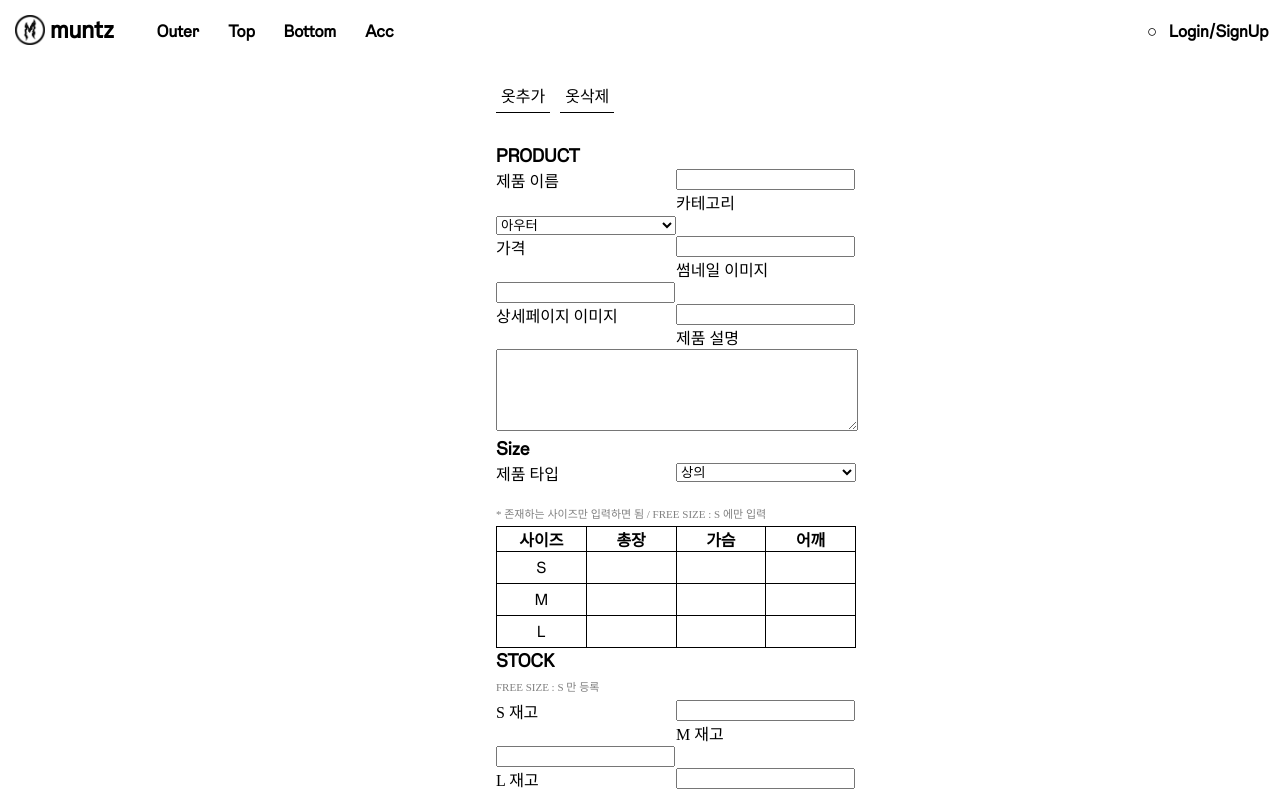
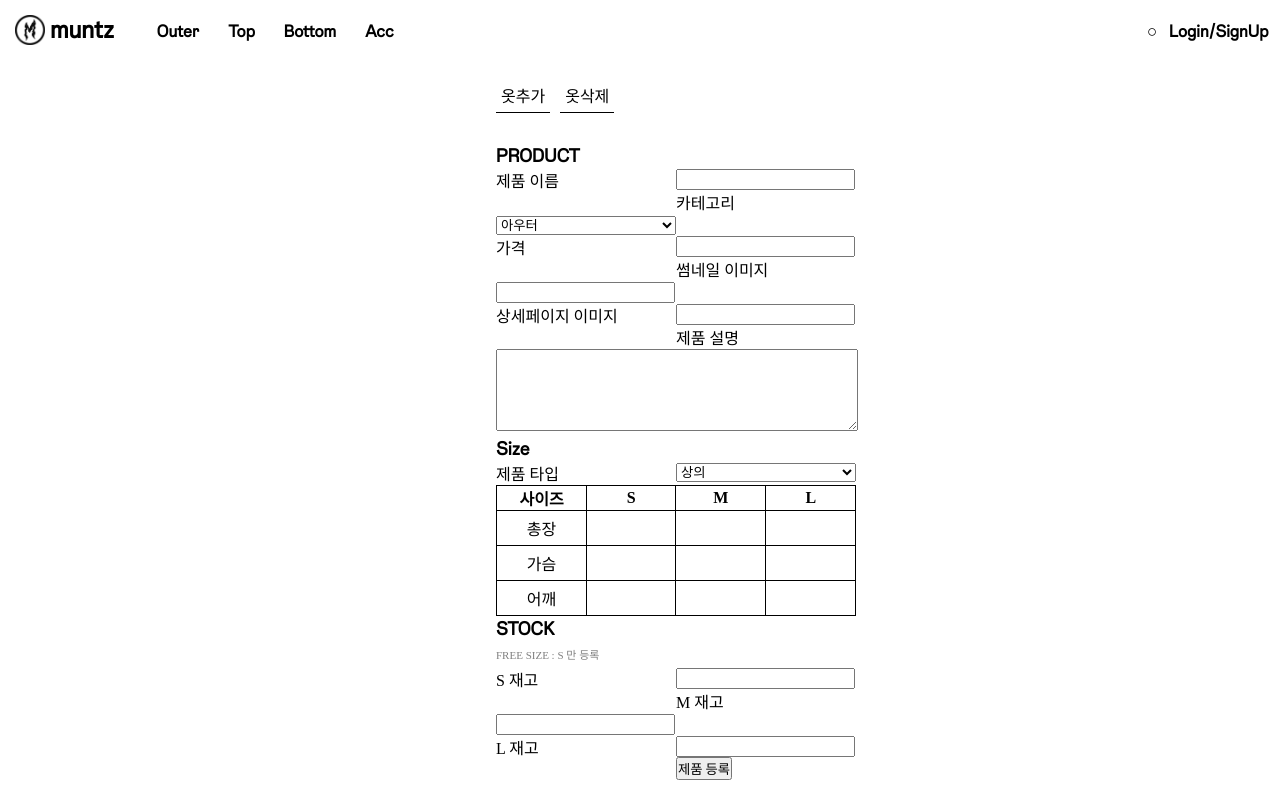
Before and after one commit to solbinsol/muntz, a Next.js app: page /admin in a window 1280 px wide. Shown: the top 800 px of the page. Built offline with nearby package versions, Linux system fonts and the light colour scheme; a web font is replaced by a local one.

Commit message:
수정전

```diff
--- a/src/component/AD/ProductAdd.js
+++ b/src/component/AD/ProductAdd.js
@@ -12,24 +12,41 @@ export default function ProductAdd() {
   const [thumbnailImage, setThumbnailImage] = useState("");
   const [detailPageImage, setDetailPageImage] = useState("");
   const [description, setDescription] = useState("");
+
+
   const [sizes, setSizes] = useState([
-    { size_type: "상의", size_value_s: 0, size_value_m: 0, size_value_l: 0 },
-    { size_type: "하의", size_value_s: 0, size_value_m: 0, size_value_l: 0 },
+    { size_category_id: 1, size_type: "총장", size_value_s: 0, size_value_m: 0, size_value_l: 0 },
+    { size_category_id: 1, size_type: "가슴", size_value_s: 0, size_value_m: 0, size_value_l: 0 },
+    { size_category_id: 1, size_type: "어깨", size_value_s: 0, size_value_m: 0, size_value_l: 0 },
+    { size_category_id: 2, size_type: "총장", size_value_s: 0, size_value_m: 0, size_value_l: 0 },
+    { size_category_id: 2, size_type: "밑위", size_value_s: 0, size_value_m: 0, size_value_l: 0 },
+    { size_category_id: 2, size_type: "허벅지", size_value_s: 0, size_value_m: 0, size_value_l: 0 },
   ]);
+
   const [stocks, setStocks] = useState({ stock_quantity_s: 0, stock_quantity_m: 0, stock_quantity_l: 0 });
 
   // 제품 등록 처리 함수
   const handleAddProduct = async () => {
     try {
       // API 호출
-      const response = await axios.post("/api/addProduct", {
+
+      const formattedSizes = sizes.map((size) => ({
+        size_category_id: size.size_category_id,
+        size_type: size.size_type,
+        size_value_s: size.size_value_s,
+        size_value_m: size.size_value_m,
+        size_value_l: size.size_value_l,
+      }));
+
+
+      const response = await axios.post("http://localhost:5000/api/AddProduct/AddProduct", {
         productName,
         price,
         categoryId,
         thumbnailImage,
         detailPageImage,
         description,
-        sizes,
+        sizes: formattedSizes,
         stocks,
       });
 
@@ -37,6 +54,59 @@ export default function ProductAdd() {
     } catch (error) {
       console.error("Error adding product:", error);
     }
+  };
+
+  const renderSizeTable = () => {
+    const sizeColumns = selectedProductType === "상의" ? ["S", "M", "L"] : ["S", "M", "L"];
+
+    return (
+      <table>
+        <thead>
+          <tr>
+            <th>사이즈</th>
+            {sizeColumns.map((column, index) => (
+              <th key={index}>{column}</th>
+            ))}
+          </tr>
+        </thead>
+        <tbody>
+          {sizes
+            .filter((size) => size.size_category_id === (selectedProductType === "상의" ? 1 : 2))
+            .map((size, index) => (
+              <tr key={index}>
+                <td>{size.size_type}</td>
+                <td>
+                  <input
+                    type="number"
+                    onChange={(e) => handleSizeChange(index, "size_value_s", e.target.value)}
+                  />
+                </td>
+                <td>
+                  <input
+                    type="number"
+                    onChange={(e) => handleSizeChange(index, "size_value_m", e.target.value)}
+                  />
+                </td>
+                <td>
+                  <input
+                    type="number"
+                    onChange={(e) => handleSizeChange(index, "size_value_l", e.target.value)}
+                  />
+                </td>
+              </tr>
+            ))}
+        </tbody>
+      </table>
+    );
+  };
+
+  // 각 사이즈의 값 변경 처리 함수
+  const handleSizeChange = (index, key, value) => {
+    setSizes((prevSizes) => {
+      const newSizes = [...prevSizes];
+      newSizes[index][key] = value;
+      return newSizes;
+    });
   };
 
     return(
@@ -80,110 +150,8 @@ export default function ProductAdd() {
                         <option>상의</option>
                         <option>하의</option>
                         </select>
-                        {/* option 상의를 선택시 보이는 테이블 */}
-                        {selectedProductType === "상의" && (
-                        <>
-                        <p className={style.TT}>* 존재하는 사이즈만 입력하면 됨 / FREE SIZE : S 에만 입력</p>
-                        <table>
-                            <thead>
-                                <tr>
-                                    <th>사이즈</th>
-                                    {/* productsize 테이블의 size_type의 자동으로
-                                        총장, 가슴 어깨 입력됨
-                                    */}
-                                    <th>총장</th>
-                                    <th>가슴</th>
-                                    <th>어깨</th>
-                                </tr>
-                            </thead>
-                            <tbody>
-                                <tr>
-                                    <td>
-                                        S
-                                    </td>
-                                    {/* productsize 테이블의 size_value_s */}
-                                    {/* 즉 size_type 각각  "총장", "가슴" , "어깨"의 size_value_s */}
-                                    <td><input type="number"/></td>
-                                    <td><input type="number"/></td>
-                                    <td><input type="number"/></td>
-                                </tr>
-                                <tr>
-                                    <td>
-                                        M
-                                    </td>
-                                    {/* productsize 테이블의 size_value_m */}
-                                    {/* 즉 size_type 각각  "총장", "가슴" , "어깨"의 size_value_m */}
-                                    <td><input type="number"/></td>
-                                    <td><input type="number"/></td>
-                                    <td><input type="number"/></td>
-                                </tr>
-                                <tr>
-                                    <td>
-                                        L
-                                    </td>
-                                    {/* productsize 테이블의 size_value_l */}
-                                    {/* 즉 size_type 각각  "총장", "가슴" , "어깨"의 size_value_l */}
-                                    <td><input type="number"/></td>
-                                    <td><input type="number"/></td>
-                                    <td><input type="number"/></td>
-                                </tr>
-                            </tbody>
-                        </table>
-                        </>
-                                    )}
+                        {renderSizeTable()}
 
-                        {/* option 하의를 선택시 보이는 테이블 */}
-                        {selectedProductType === "하의" && (
-              <>
-
-                        <p className={style.TT}>* 존재하는 사이즈만 입력하면 됨 / FREE SIZE : S 에만 입력</p>
-                        <table>
-                            <thead>
-                                <tr>
-                                    <th>사이즈</th>
-                                    {/* productsize 테이블의 size_type의 자동으로
-                                        총장, 가슴 어깨 입력됨
-                                    */}
-                                    <th>총장</th>
-                                    <th>밑위</th>
-                                    <th>허벅지</th>
-                                </tr>
-                            </thead>
-                            <tbody>
-                                <tr>
-                                    <td>
-                                        S
-                                    </td>
-                                    {/* productsize 테이블의 size_value_s */}
-                                    {/* 즉 size_type 각각  "총장", "가슴" , "어깨"의 size_value_s */}
-                                    <td><input type="number"/></td>
-                                    <td><input type="number"/></td>
-                                    <td><input type="number"/></td>
-                                </tr>
-                                <tr>
-                                    <td>
-                                        M
-                                    </td>
-                                    {/* productsize 테이블의 size_value_m */}
-                                    {/* 즉 size_type 각각  "총장", "가슴" , "어깨"의 size_value_m */}
-                                    <td><input type="number"/></td>
-                                    <td><input type="number"/></td>
-                                    <td><input type="number"/></td>
-                                </tr>
-                                <tr>
-                                    <td>
-                                        L
-                                    </td>
-                                    {/* productsize 테이블의 size_value_l */}
-                                    {/* 즉 size_type 각각  "총장", "가슴" , "어깨"의 size_value_l */}
-                                    <td><input type="number"/></td>
-                                    <td><input type="number"/></td>
-                                    <td><input type="number"/></td>
-                                </tr>
-                            </tbody>
-                        </table>
-                        </>
-            )}
                         <div className={style.AddInfo}>
                                <h3>STOCK</h3>
                             <p className={style.TT2}>FREE SIZE : S 만 등록</p>
@@ -200,6 +168,9 @@ export default function ProductAdd() {
                         </div>
 
                     </div>
+                      <button type="button" onClick={handleAddProduct}>
+                        제품 등록
+                    </button>
                 </form>
             </div>
         </div>
--- a/src/component/DP/ProductInfo.js
+++ b/src/component/DP/ProductInfo.js
@@ -39,7 +39,7 @@ useEffect(() => {
     const storedUser = JSON.parse(localStorage.getItem('user'));
     if (storedUser) {
         setCurrentUserID(storedUser.user_id);
-    console.log(currentUserID);
+        console.log(currentUserID);
 
     }
 
```
